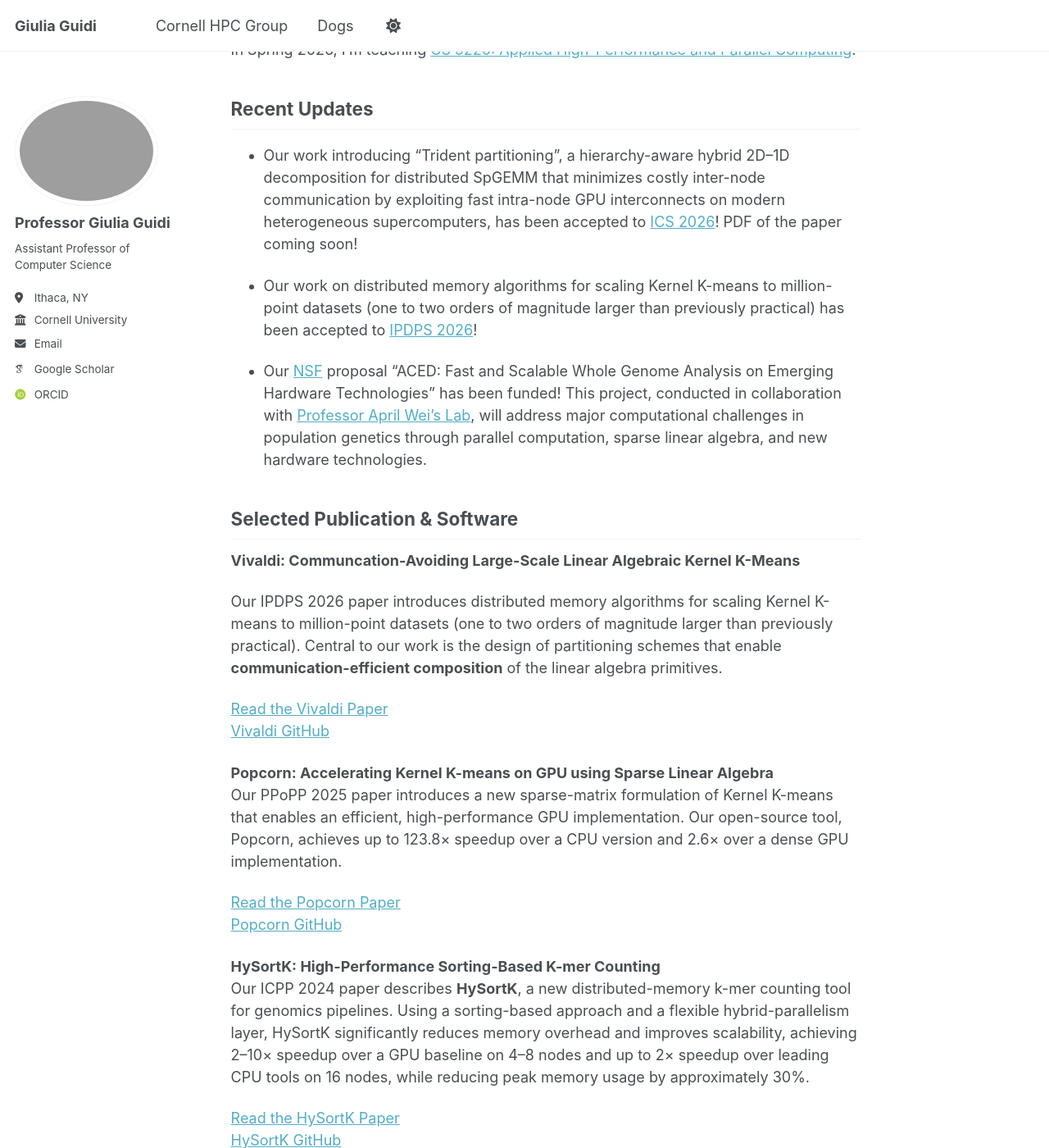
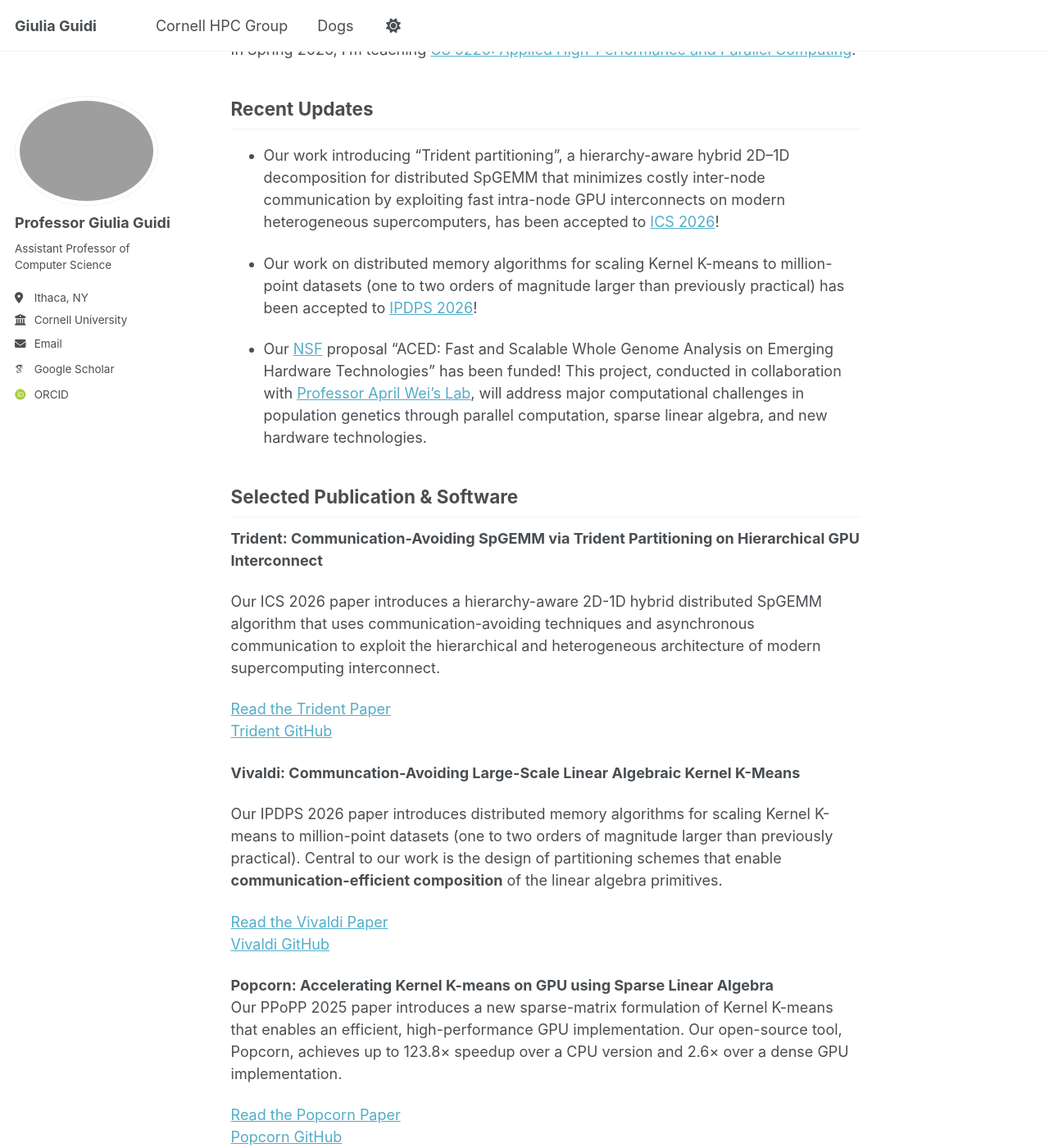
Before and after one commit to giuliaguidi/giuliaguidi.github.io, a Jekyll site: the page built from _pages/about.md, in a window 1280 px wide and 1400 px high, scrolled down 951 px. Shown: the whole window at 82% size. Built offline with Jekyll 4.4.1, drawn with Linux system fonts in a browser that asks for light colours; some web fonts are replaced.

Commit message:
Update about.md

```diff
--- a/_pages/about.md
+++ b/_pages/about.md
@@ -33,7 +33,7 @@ In Spring 2026, I'm teaching [CS 5220: Applied High-Performance and Parallel Com
 Recent Updates
 ------
 
-- Our work introducing "Trident partitioning", a hierarchy-aware hybrid 2D–1D decomposition for distributed SpGEMM that minimizes costly inter-node communication by exploiting fast intra-node GPU interconnects on modern heterogeneous supercomputers, has been accepted to [ICS 2026](https://dipsa-qub.github.io/ICS2026-webpage/)! PDF of the paper coming soon!
+- Our work introducing "Trident partitioning", a hierarchy-aware hybrid 2D–1D decomposition for distributed SpGEMM that minimizes costly inter-node communication by exploiting fast intra-node GPU interconnects on modern heterogeneous supercomputers, has been accepted to [ICS 2026](https://dipsa-qub.github.io/ICS2026-webpage/)!
 
 - Our work on distributed memory algorithms for scaling Kernel K-means to million-point datasets (one to two orders of magnitude larger than previously practical) has been accepted to [IPDPS 2026](https://www.ipdps.org/)!
 
@@ -41,6 +41,13 @@ Recent Updates
 
 Selected Publication & Software
 ------
+
+**Trident: Communication-Avoiding SpGEMM via Trident Partitioning on Hierarchical GPU Interconnect**
+
+Our ICS 2026 paper introduces a hierarchy-aware 2D-1D hybrid distributed SpGEMM algorithm that uses communication-avoiding techniques and asynchronous communication to exploit the hierarchical and heterogeneous architecture of modern supercomputing interconnect.
+
+[Read the Trident Paper](https://drive.google.com/file/d/1k75WHdrxzlmEAQe_E4sOERn1EXFVdgPO/view?usp=sharing)\
+[Trident GitHub](https://github.com/HicrestLaboratory/Trident)
 
 **Vivaldi: Communcation-Avoiding Large-Scale Linear Algebraic Kernel K-Means**
 
```
